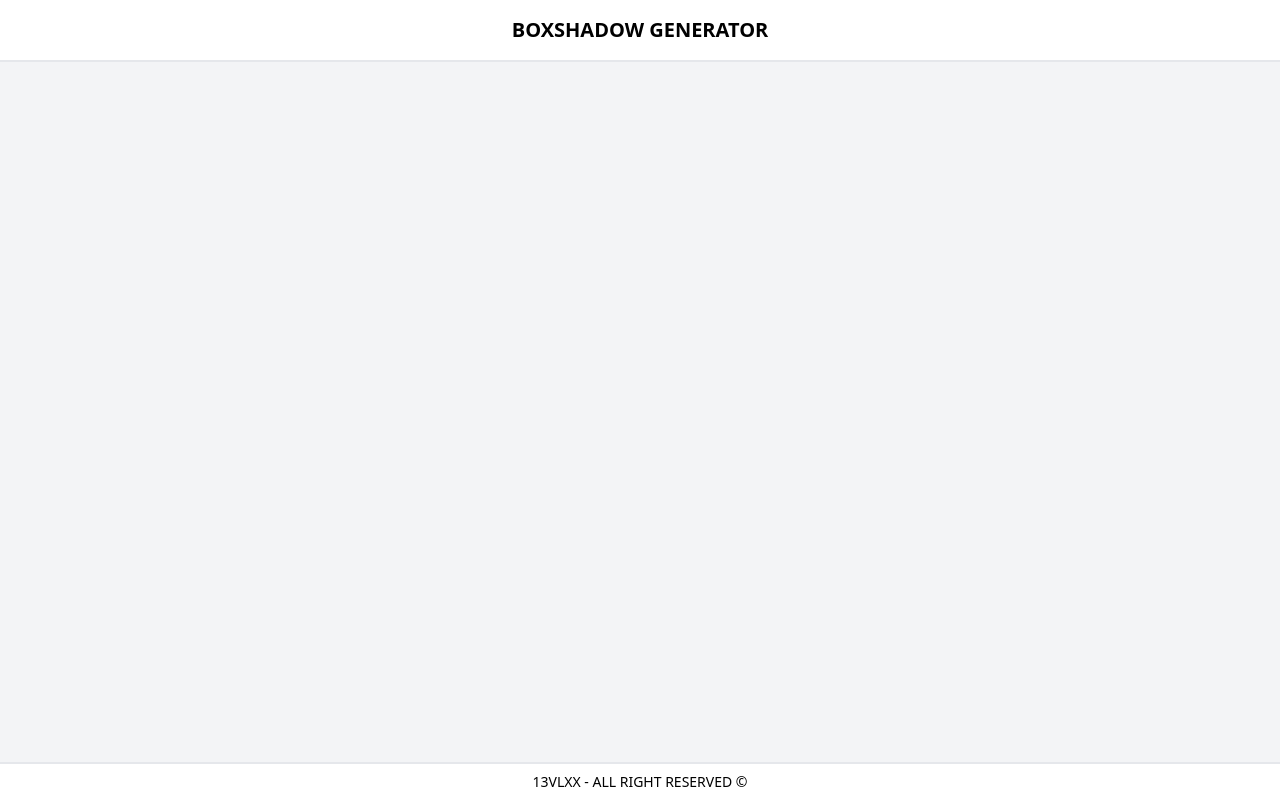
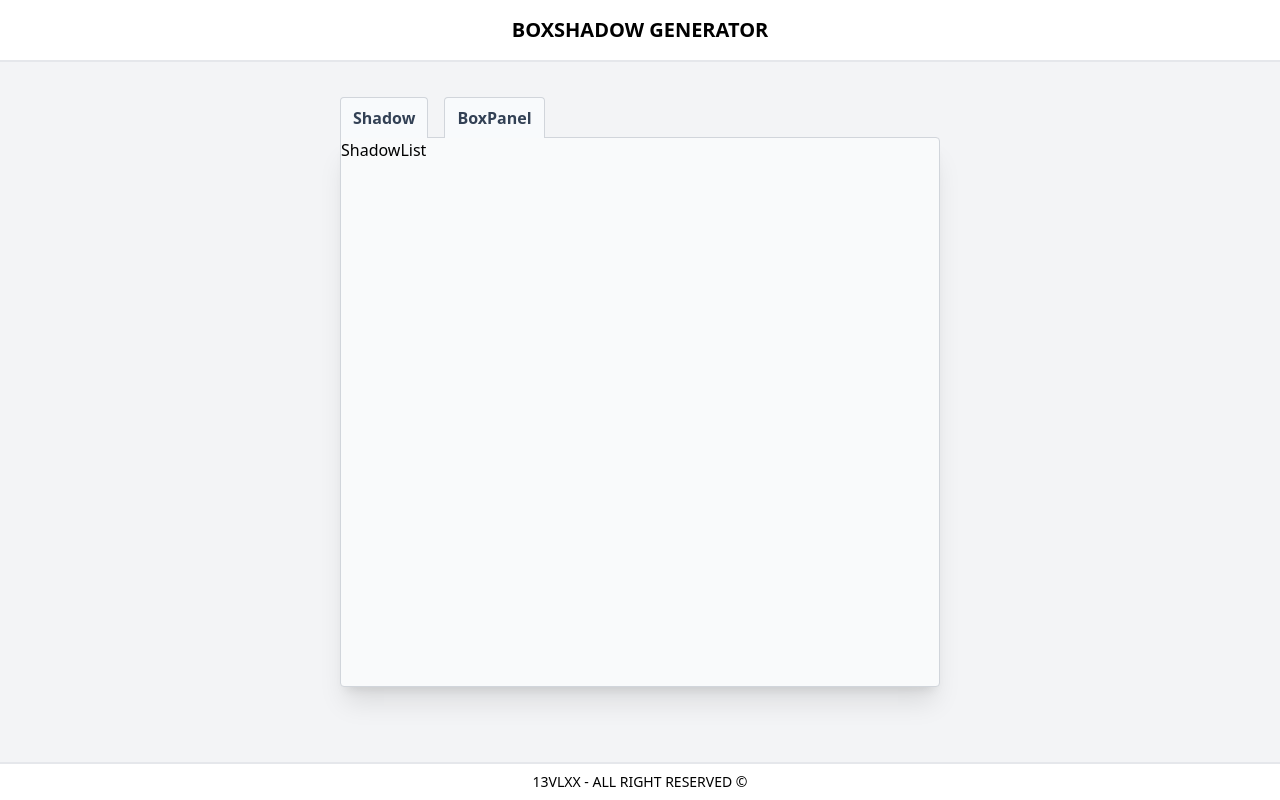
Before and after one commit to 13vlxx/Shadowbox-Generator, a React (Vite) app: page / in a window 1280 px wide. Built offline with nearby package versions, Linux system fonts and the light colour scheme.

Commit message:
Add LeftContainer component

```diff
--- a/src/App.jsx
+++ b/src/App.jsx
@@ -1,12 +1,13 @@
 import Header from "./components/Header";
 import Footer from "./components/Footer";
+import LeftContainer from "./layouts/LeftContainer";
 
 function App() {
   return (
     <div className="min-h-screen flex flex-col">
       <Header />
       <main className="flex flex-wrap justify-center items-center flex-grow bg-gray-100 px-10 md:flex-nowrap">
-        {/* <LeftSide /> */}
+        <LeftContainer />
         {/* <Visualization /> */}
       </main>
       <Footer />
--- /dev/null
+++ b/src/layouts/BoxPanel/BoxPanel.jsx
@@ -0,0 +1,3 @@
+export default function BoxPanel() {
+  return <div>BoxPanel</div>;
+}
--- /dev/null
+++ b/src/layouts/LeftContainer.jsx
@@ -0,0 +1,29 @@
+import { useState } from "react";
+import ShadowList from "./ShadowList/ShadowList";
+import BoxPanel from "./BoxPanel/BoxPanel";
+
+export default function LeftContainer() {
+  const [tabs, setTabs] = useState(0);
+
+  const tabsList = [
+    { name: "Shadow", component: <ShadowList /> },
+    { name: "BoxPanel", component: <BoxPanel /> },
+  ];
+
+  return (
+    <div className="relative mt-20 w-[600px] h-[550px] border rounded-b rounded-tr border-gray-300 shadow-xl bg-gray-50 md:mt-0">
+      <div className="flex absolute -translate-y-full -left-[1px]">
+        {tabsList.map((tab, index) => (
+          <button
+            onClick={() => setTabs(index)}
+            key={index}
+            className="min-w[-125px] py-2 px-3 mr-4 font-bold border-t border-x border-gray-300 bg-slate-50 hover:bg-slate-200 text-slate-700 rounded-t focus:outline-none focus:ring-2 ring-inset focus:ring-blue-300"
+          >
+            {tab.name}
+          </button>
+        ))}
+      </div>
+      <div>{tabsList[tabs].component}</div>
+    </div>
+  );
+}
--- /dev/null
+++ b/src/layouts/ShadowList/ShadowList.jsx
@@ -0,0 +1,3 @@
+export default function ShadowList() {
+  return <div>ShadowList</div>;
+}
```
